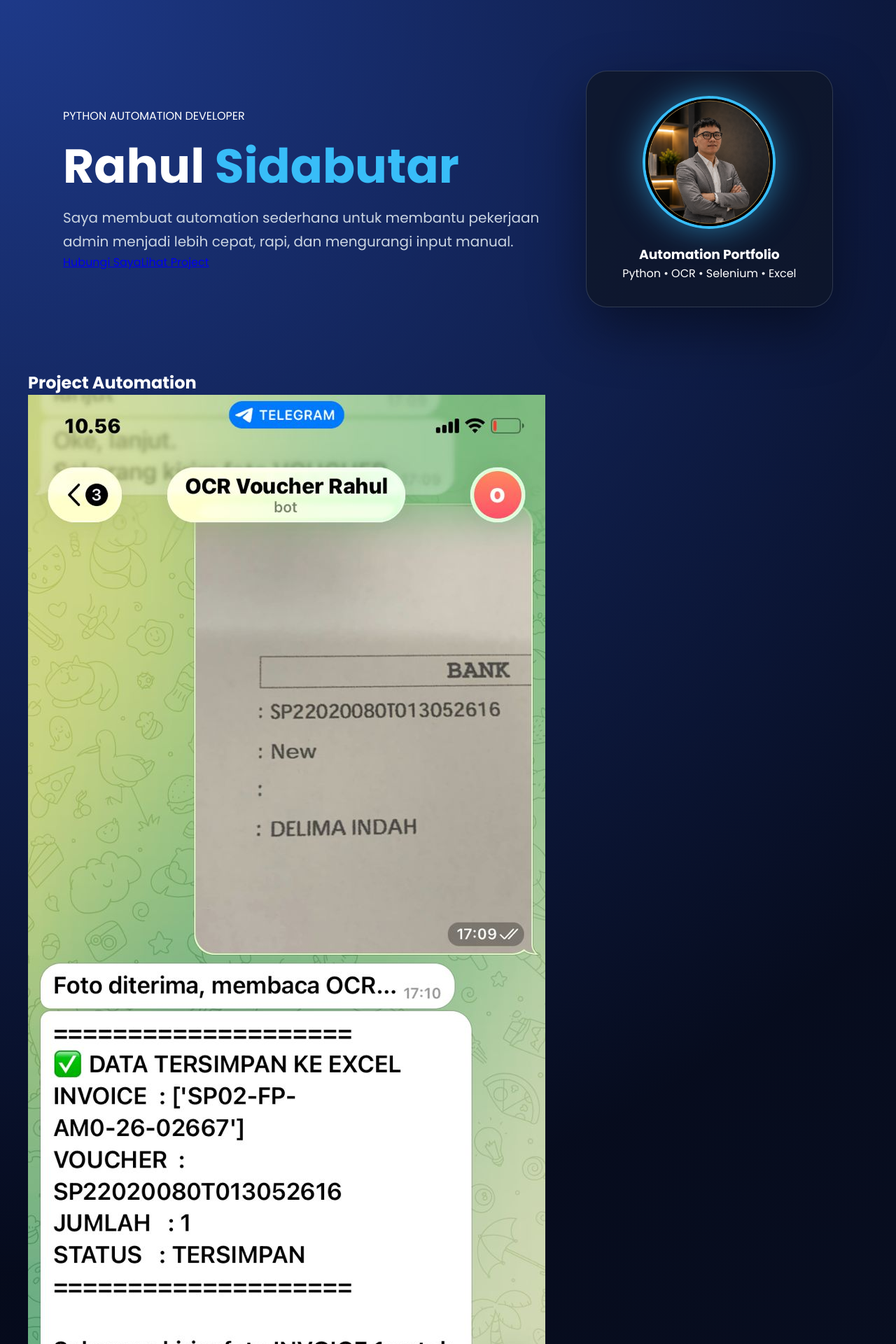
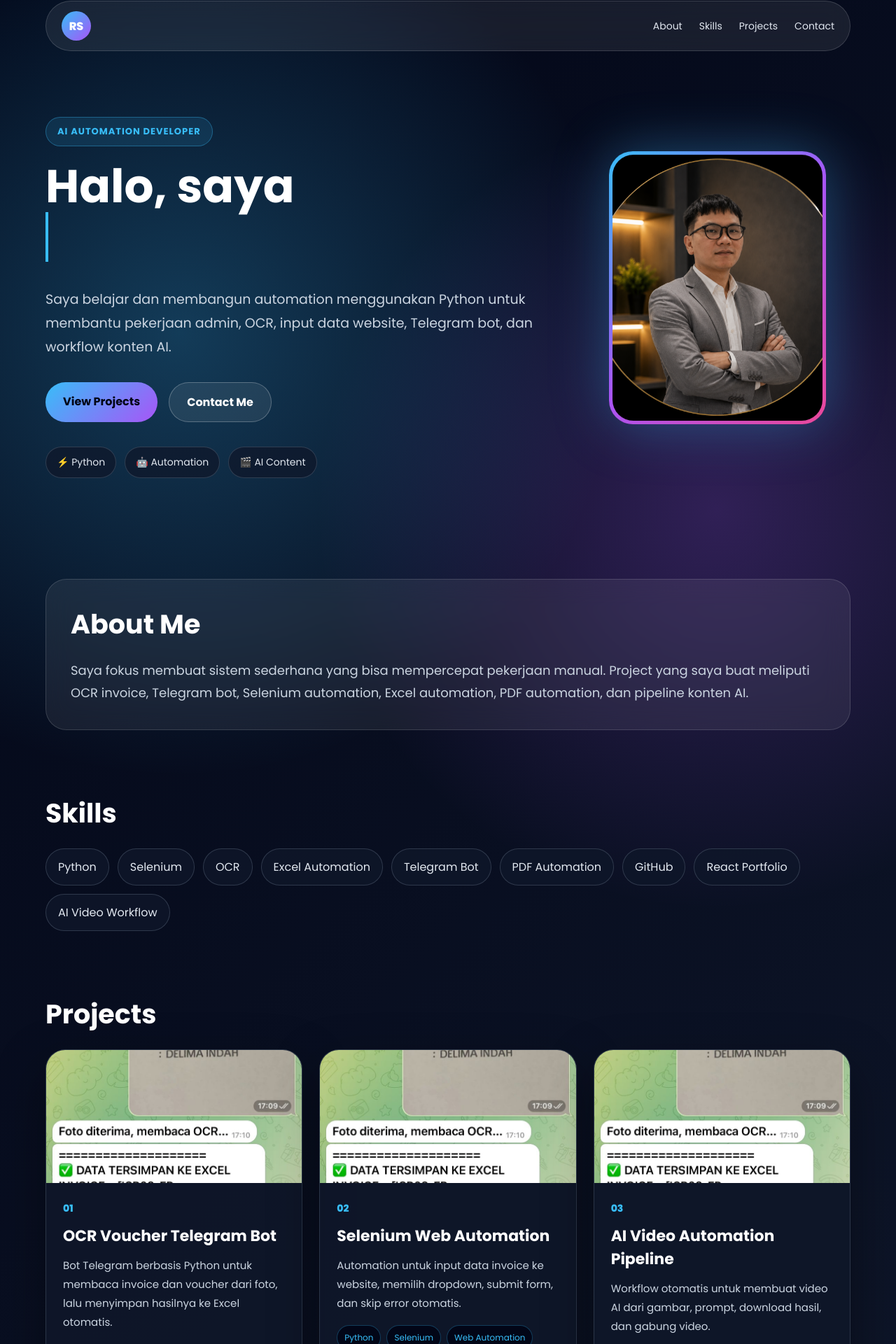
Before and after one commit to rizkyrahul12-bot/portfolio-rahul, a React (Vite) app: page / in a window 1280 px wide. Shown: the part 29-1949 px from the top of the page at 70% size. Built offline with nearby package versions, Linux system fonts and the light colour scheme.

Commit message:
redesign portfolio hero

```diff
--- a/src/App.css
+++ b/src/App.css
@@ -1,96 +1,359 @@
 .page {
   min-height: 100vh;
-  background: radial-gradient(circle at top left, #1e3a8a, transparent 30%),
+  background:
+    radial-gradient(circle at 20% 20%, rgba(56, 189, 248, 0.28), transparent 28%),
+    radial-gradient(circle at 80% 30%, rgba(168, 85, 247, 0.25), transparent 28%),
     linear-gradient(135deg, #020617, #0f172a);
   color: white;
-  padding: 40px;
+  padding: 30px;
+  overflow-x: hidden;
+}
+
+.navbar {
+  max-width: 1150px;
+  margin: 0 auto 40px;
+  padding: 14px 22px;
+  border-radius: 999px;
+  background: rgba(255, 255, 255, 0.08);
+  border: 1px solid rgba(255, 255, 255, 0.15);
+  backdrop-filter: blur(18px);
+  display: flex;
+  justify-content: space-between;
+  align-items: center;
+}
+
+.logo {
+  width: 42px;
+  height: 42px;
+  border-radius: 50%;
+  background: linear-gradient(135deg, #38bdf8, #a855f7);
+  display: flex;
+  align-items: center;
+  justify-content: center;
+  font-weight: 800;
+}
+
+.nav-links {
+  display: flex;
+  gap: 24px;
+}
+
+.nav-links a {
+  color: #e2e8f0;
+  text-decoration: none;
+  font-size: 14px;
 }
 
 .hero {
-  max-width: 1100px;
+  max-width: 1150px;
   margin: 0 auto;
-  padding: 90px 0;
+  min-height: 78vh;
   display: grid;
-  grid-template-columns: 2fr 1fr;
-  gap: 40px;
+  grid-template-columns: 1.25fr 0.75fr;
+  gap: 60px;
   align-items: center;
 }
 
-.title {
-  font-size: 68px;
-  line-height: 1.05;
-  margin: 24px 0 20px;
+.badge {
+  display: inline-block;
+  color: #38bdf8;
+  background: rgba(56, 189, 248, 0.12);
+  border: 1px solid rgba(56, 189, 248, 0.35);
+  padding: 10px 16px;
+  border-radius: 999px;
+  font-size: 13px;
+  font-weight: 700;
+  letter-spacing: 1px;
+  margin-bottom: 22px;
 }
 
-.blue {
-  color: #38bdf8;
+.hero h1 {
+  font-size: 66px;
+  line-height: 1.08;
+  margin-bottom: 24px;
 }
 
-.subtitle {
+.gradient-text {
+  background: linear-gradient(90deg, #38bdf8, #a855f7, #ec4899);
+  -webkit-background-clip: text;
+  color: transparent;
+}
+
+.typing-text {
+  display: inline-block;
+  overflow: hidden;
+  white-space: nowrap;
+  border-right: 4px solid #38bdf8;
+  animation: typing 3.5s steps(25) infinite alternate, blink 0.7s infinite;
+}
+
+@keyframes typing {
+  from {
+    width: 0;
+  }
+  to {
+    width: 100%;
+  }
+}
+
+@keyframes blink {
+  50% {
+    border-color: transparent;
+  }
+}
+
+.hero-desc {
   color: #cbd5e1;
-  font-size: 20px;
-  line-height: 1.7;
+  font-size: 19px;
+  line-height: 1.8;
   max-width: 720px;
 }
 
-.profile-card {
+.hero-buttons {
+  display: flex;
+  gap: 16px;
+  margin-top: 32px;
+  flex-wrap: wrap;
+}
+
+.primary-btn,
+.secondary-btn {
+  padding: 15px 25px;
+  border-radius: 999px;
+  text-decoration: none;
+  font-weight: 700;
+  display: inline-block;
+}
+
+.primary-btn {
+  color: #020617;
+  background: linear-gradient(135deg, #38bdf8, #a855f7);
+}
+
+.secondary-btn {
+  color: white;
+  border: 1px solid rgba(255, 255, 255, 0.25);
+  background: rgba(255, 255, 255, 0.08);
+}
+
+.mini-skills {
+  display: flex;
+  gap: 12px;
+  margin-top: 35px;
+  flex-wrap: wrap;
+}
+
+.mini-skills span {
+  color: #e2e8f0;
+  background: rgba(15, 23, 42, 0.75);
+  border: 1px solid rgba(148, 163, 184, 0.25);
+  padding: 11px 15px;
+  border-radius: 999px;
+  font-size: 14px;
+}
+
+.hero-right {
+  display: flex;
+  justify-content: center;
+}
+
+.photo-glow {
+  width: 310px;
+  height: 390px;
+  border-radius: 34px;
+  padding: 5px;
+  background: linear-gradient(135deg, #38bdf8, #a855f7, #ec4899);
+  box-shadow: 0 0 80px rgba(56, 189, 248, 0.35);
+  animation: float 4s ease-in-out infinite;
+}
+
+.photo-glow img {
+  width: 100%;
+  height: 100%;
+  object-fit: cover;
+  border-radius: 30px;
+  display: block;
+}
+
+@keyframes float {
+  0% {
+    transform: translateY(0);
+  }
+  50% {
+    transform: translateY(-14px);
+  }
+  100% {
+    transform: translateY(0);
+  }
+}
+
+.section {
+  max-width: 1150px;
+  margin: 90px auto;
+}
+
+.section h2 {
+  font-size: 38px;
+  margin-bottom: 22px;
+}
+
+.section p {
+  color: #cbd5e1;
+  font-size: 18px;
+  line-height: 1.8;
+}
+
+.glass {
+  padding: 35px;
+  border-radius: 30px;
+  background: rgba(255, 255, 255, 0.07);
+  border: 1px solid rgba(255, 255, 255, 0.14);
+  backdrop-filter: blur(18px);
+}
+
+.skills {
+  display: flex;
+  gap: 12px;
+  flex-wrap: wrap;
+}
+
+.skills span {
   background: rgba(15, 23, 42, 0.85);
   border: 1px solid rgba(148, 163, 184, 0.25);
-  border-radius: 30px;
-  padding: 35px;
-  text-align: center;
-  box-shadow: 0 30px 80px rgba(0,0,0,0.45);
+  padding: 13px 17px;
+  border-radius: 999px;
+  color: #e2e8f0;
 }
 
-.profile-photo {
-  width: 190px;
+.project-grid {
+  display: grid;
+  grid-template-columns: repeat(auto-fit, minmax(290px, 1fr));
+  gap: 24px;
+}
+
+.project-card {
+  overflow: hidden;
+  border-radius: 28px;
+  background: rgba(15, 23, 42, 0.88);
+  border: 1px solid rgba(148, 163, 184, 0.22);
+  box-shadow: 0 25px 70px rgba(0, 0, 0, 0.35);
+  transition: 0.3s;
+}
+
+.project-card:hover {
+  transform: translateY(-8px);
+  box-shadow: 0 30px 90px rgba(56, 189, 248, 0.2);
+}
+
+.project-card img {
+  width: 100%;
   height: 190px;
-  border-radius: 50%;
   object-fit: cover;
-  border: 4px solid #38bdf8;
-  box-shadow: 0 0 45px rgba(56,189,248,0.55);
-  margin: 0 auto 22px;
   display: block;
+}
+
+.project-content {
+  padding: 24px;
+}
+
+.project-number {
+  color: #38bdf8 !important;
+  font-size: 14px !important;
+  font-weight: 800;
+  margin-bottom: 10px;
+}
+
+.project-content h3 {
+  font-size: 22px;
+  margin-bottom: 12px;
+}
+
+.project-content p {
+  font-size: 15px;
+}
+
+.tools {
+  display: flex;
+  gap: 8px;
+  flex-wrap: wrap;
+  margin-top: 18px;
+}
+
+.tools span {
+  font-size: 12px;
+  color: #38bdf8;
+  background: #020617;
+  border: 1px solid rgba(56, 189, 248, 0.3);
+  padding: 8px 10px;
+  border-radius: 999px;
+}
+
+.contact {
+  text-align: center;
+}
+
+.contact .primary-btn {
+  margin-top: 26px;
 }
 
 @media (max-width: 768px) {
   .page {
-    padding: 22px;
+    padding: 18px;
+  }
+
+  .navbar {
+    border-radius: 22px;
+  }
+
+  .nav-links {
+    display: none;
   }
 
   .hero {
     grid-template-columns: 1fr;
-    padding: 45px 0;
+    gap: 35px;
     text-align: center;
+    min-height: auto;
+    padding-top: 30px;
   }
 
-  .title {
-    font-size: 42px;
+  .hero-right {
+    order: -1;
   }
 
-  .subtitle {
+  .photo-glow {
+    width: 230px;
+    height: 290px;
+  }
+
+  .hero h1 {
+    font-size: 38px;
+  }
+
+  .typing-text {
+    white-space: normal;
+    border-right: none;
+    animation: none;
+  }
+
+  .hero-desc {
     font-size: 16px;
   }
 
-  .profile-card {
-    order: -1;
-    padding: 25px;
+  .hero-buttons,
+  .mini-skills {
+    justify-content: center;
   }
 
-  .profile-photo {
-    width: 150px;
-    height: 150px;
+  .section {
+    margin: 60px auto;
   }
-}project-image {
-  width: 100%;
-  border-radius: 18px;
-  margin-bottom: 20px;
-  border: 1px solid rgba(255,255,255,0.1);
+
+  .section h2 {
+    font-size: 30px;
+  }
+
+  .glass {
+    padding: 24px;
+  }
 }
-
-.project-result {
-  color: #38bdf8;
-  margin-top: 14px;
-  margin-bottom: 18px;
-  font-size: 15px;
-}
--- a/src/App.jsx
+++ b/src/App.jsx
@@ -7,121 +7,139 @@ function App() {
     {
       title: "OCR Voucher Telegram Bot",
       image: ocrBot,
-      desc: "Bot Telegram berbasis Python yang membaca invoice dan voucher menggunakan OCR lalu otomatis menyimpan data ke Excel.",
-      result: "Mempercepat pekerjaan admin dan mengurangi input manual.",
+      desc: "Bot Telegram berbasis Python untuk membaca invoice dan voucher dari foto, lalu menyimpan hasilnya ke Excel otomatis.",
       tools: ["Python", "OCR", "Telegram Bot", "Excel"],
     },
-
     {
-      title: "Web Automation Selenium",
+      title: "Selenium Web Automation",
       image: ocrBot,
-      desc: "Automation input invoice ke website menggunakan Selenium.",
-      result: "Menghemat waktu input data.",
-      tools: ["Python", "Selenium", "Automation"],
+      desc: "Automation untuk input data invoice ke website, memilih dropdown, submit form, dan skip error otomatis.",
+      tools: ["Python", "Selenium", "Web Automation"],
     },
-
     {
-      title: "PDF Auto Print System",
+      title: "AI Video Automation Pipeline",
       image: ocrBot,
-      desc: "Sistem otomatis mendeteksi PDF baru lalu langsung print ke printer default.",
-      result: "Workflow print menjadi otomatis.",
-      tools: ["Python", "PDF", "Printer"],
+      desc: "Workflow otomatis untuk membuat video AI dari gambar, prompt, download hasil, dan gabung video.",
+      tools: ["Python", "AI Video", "Automation"],
     },
   ]
 
   return (
     <div className="page">
+      <nav className="navbar">
+        <div className="logo">RS</div>
+        <div className="nav-links">
+          <a href="#about">About</a>
+          <a href="#skills">Skills</a>
+          <a href="#projects">Projects</a>
+          <a href="#contact">Contact</a>
+        </div>
+      </nav>
+
       <section className="hero">
-        <div className="hero-text">
-          <p className="badge">PYTHON AUTOMATION DEVELOPER</p>
+        <div className="hero-left">
+          <p className="badge">AI AUTOMATION DEVELOPER</p>
 
-          <h1 className="title">
-            Rahul <span className="blue">Sidabutar</span>
+          <h1>
+            Halo, saya <br />
+            <span className="gradient-text typing-text">
+              Rizky Rahul Sidabutar
+            </span>
           </h1>
 
-          <p className="subtitle">
-            Saya membuat automation sederhana untuk membantu pekerjaan admin
-            menjadi lebih cepat, rapi, dan mengurangi input manual.
+          <p className="hero-desc">
+            Saya belajar dan membangun automation menggunakan Python untuk
+            membantu pekerjaan admin, OCR, input data website, Telegram bot,
+            dan workflow konten AI.
           </p>
 
-          <div className="buttons">
-            <a
-              className="primary-btn"
-              href="https://wa.me/628xxxxxxxxxx"
-            >
-              Hubungi Saya
+          <div className="hero-buttons">
+            <a className="primary-btn" href="#projects">
+              View Projects
             </a>
+            <a className="secondary-btn" href="https://wa.me/628xxxxxxxxxx">
+              Contact Me
+            </a>
+          </div>
 
-            <a className="secondary-btn" href="#projects">
-              Lihat Project
-            </a>
+          <div className="mini-skills">
+            <span>⚡ Python</span>
+            <span>🤖 Automation</span>
+            <span>🎬 AI Content</span>
           </div>
         </div>
 
-        <div className="profile-card">
-          <img
-            src={rahulPhoto}
-            alt="Rahul"
-            className="profile-photo"
-          />
+        <div className="hero-right">
+          <div className="photo-glow">
+            <img src={rahulPhoto} alt="Rahul" />
+          </div>
+        </div>
+      </section>
 
-          <h3>Automation Portfolio</h3>
+      <section id="about" className="section glass">
+        <h2>About Me</h2>
+        <p>
+          Saya fokus membuat sistem sederhana yang bisa mempercepat pekerjaan
+          manual. Project yang saya buat meliputi OCR invoice, Telegram bot,
+          Selenium automation, Excel automation, PDF automation, dan pipeline
+          konten AI.
+        </p>
+      </section>
 
-          <p className="profile-text">
-            Python • OCR • Selenium • Excel
-          </p>
+      <section id="skills" className="section">
+        <h2>Skills</h2>
+        <div className="skills">
+          {[
+            "Python",
+            "Selenium",
+            "OCR",
+            "Excel Automation",
+            "Telegram Bot",
+            "PDF Automation",
+            "GitHub",
+            "React Portfolio",
+            "AI Video Workflow",
+          ].map((skill) => (
+            <span key={skill}>{skill}</span>
+          ))}
         </div>
       </section>
 
       <section id="projects" className="section">
-        <h2 className="section-title">Project Automation</h2>
+        <h2>Projects</h2>
 
-        <div className="grid">
+        <div className="project-grid">
           {projects.map((project, index) => (
-            <div className="card" key={index}>
-              <img
-                src={project.image}
-                alt={project.title}
-                className="project-image"
-              />
+            <div className="project-card" key={index}>
+              <img src={project.image} alt={project.title} />
 
-              <div className="number">
-                0{index + 1}
-              </div>
+              <div className="project-content">
+                <p className="project-number">0{index + 1}</p>
+                <h3>{project.title}</h3>
+                <p>{project.desc}</p>
 
-              <h3 className="card-title">
-                {project.title}
-              </h3>
-
-              <p className="card-desc">
-                {project.desc}
-              </p>
-
-              <p className="project-result">
-                {project.result}
-              </p>
-
-              <div className="tool-wrap">
-                {project.tools.map((tool) => (
-                  <span className="tool" key={tool}>
-                    {tool}
-                  </span>
-                ))}
+                <div className="tools">
+                  {project.tools.map((tool) => (
+                    <span key={tool}>{tool}</span>
+                  ))}
+                </div>
               </div>
             </div>
           ))}
         </div>
       </section>
 
-      <section className="contact">
-        <h2 className="section-title">Kontak</h2>
+      <section id="contact" className="section contact glass">
+        <h2>Let’s Build Automation</h2>
+        <p>
+          Butuh automation untuk pekerjaan admin, invoice, Excel, website, atau
+          workflow konten AI? Saya siap membantu membuat solusi sederhana dengan
+          Python.
+        </p>
 
-        <p className="subtitle">
-          Butuh automation untuk pekerjaan admin,
-          invoice, Excel, atau website?
-          Saya bisa bantu membuat workflow otomatis
-          menggunakan Python.
-        </p>
+        <a className="primary-btn" href="https://wa.me/628xxxxxxxxxx">
+          Hubungi Saya
+        </a>
       </section>
     </div>
   )
```
